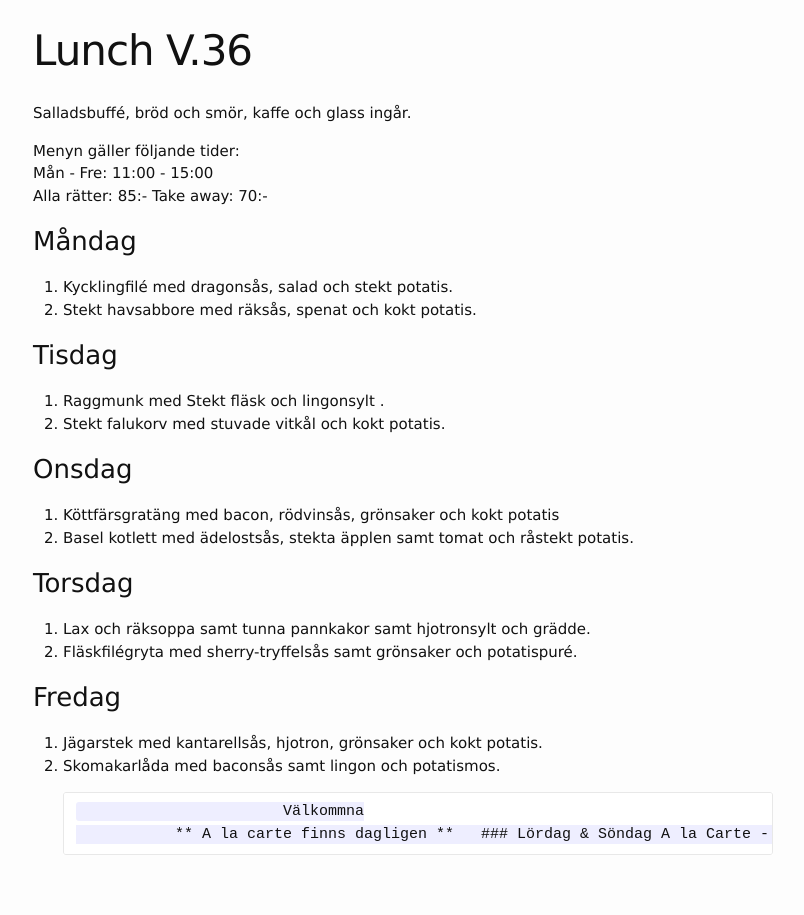
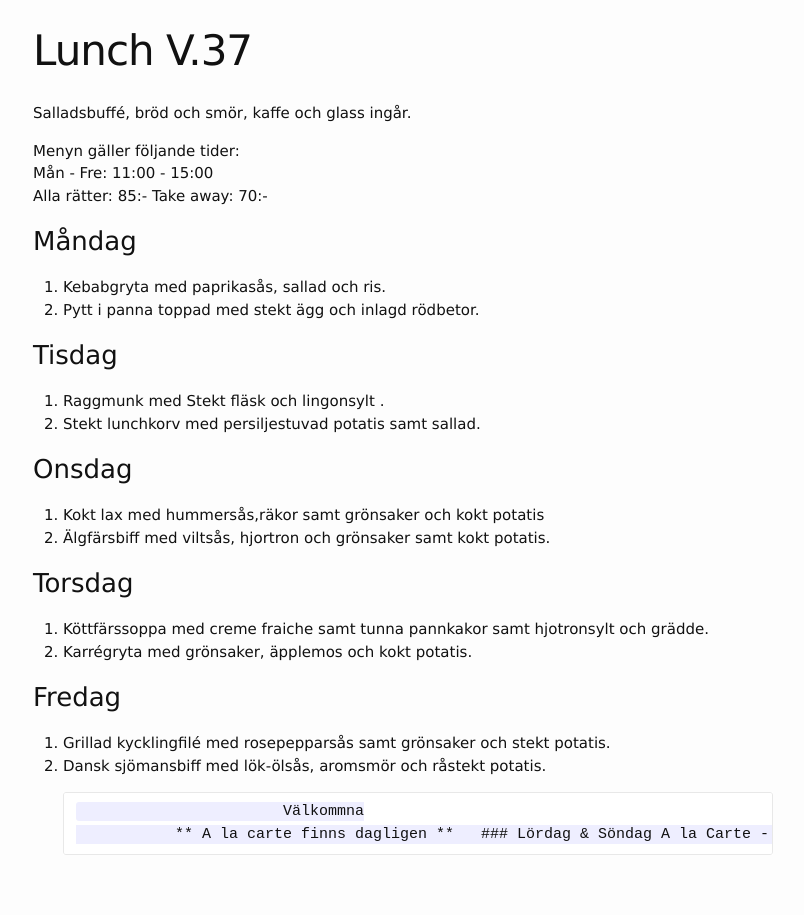
Before and after one commit to FarInn62/farinn62.github.io, a Jekyll site: the page built from lunch.md, in a window 1280 px wide. Shown: the whole page, without its empty margins (237-1041 px from the left). Built offline with Jekyll 4.4.1, drawn with Linux system fonts in a browser that asks for light colours.

Commit message:
Update lunch.md

```diff
--- a/lunch.md
+++ b/lunch.md
@@ -1,6 +1,6 @@
 ---
 layout: foodmenu
-title: Lunch V.36
+title: Lunch V.37
 permalink: /lunch/
 published: true
 ---
@@ -11,24 +11,24 @@ Mån - Fre: 11:00 - 15:00
 Alla rätter: 85:- Take away: 70:-
 
 ### Måndag
-1. Kycklingfilé med dragonsås, salad och stekt potatis.
-2. Stekt havsabbore med räksås, spenat och kokt potatis.
+1. Kebabgryta med paprikasås, sallad och ris.
+2. Pytt i panna toppad med stekt ägg och inlagd rödbetor.
 
 ### Tisdag
 1. Raggmunk med Stekt fläsk och lingonsylt .
-2. Stekt falukorv med stuvade vitkål och kokt potatis.
+2. Stekt lunchkorv med persiljestuvad potatis samt sallad.
 
 ### Onsdag
-1. Köttfärsgratäng med bacon, rödvinsås, grönsaker och kokt potatis
-2. Basel kotlett med ädelostsås, stekta äpplen samt tomat och råstekt potatis.
+1. Kokt lax med hummersås,räkor samt grönsaker och kokt potatis
+2. Älgfärsbiff med viltsås, hjortron och grönsaker samt kokt potatis.
 
 ### Torsdag
-1. Lax och räksoppa samt tunna pannkakor samt hjotronsylt och grädde.
-2. Fläskfilégryta med sherry-tryffelsås samt grönsaker och potatispuré.
+1. Köttfärssoppa med creme fraiche samt tunna pannkakor samt hjotronsylt och grädde.
+2. Karrégryta med grönsaker, äpplemos och kokt potatis.
 
 ### Fredag
-1. Jägarstek med kantarellsås, hjotron, grönsaker och kokt potatis.
-2. Skomakarlåda med baconsås samt lingon och potatismos.
+1. Grillad kycklingfilé med rosepepparsås samt grönsaker och stekt potatis.
+2. Dansk sjömansbiff med lök-ölsås, aromsmör och råstekt potatis.
 
                               Välkommna
                   ** A la carte finns dagligen **
```
